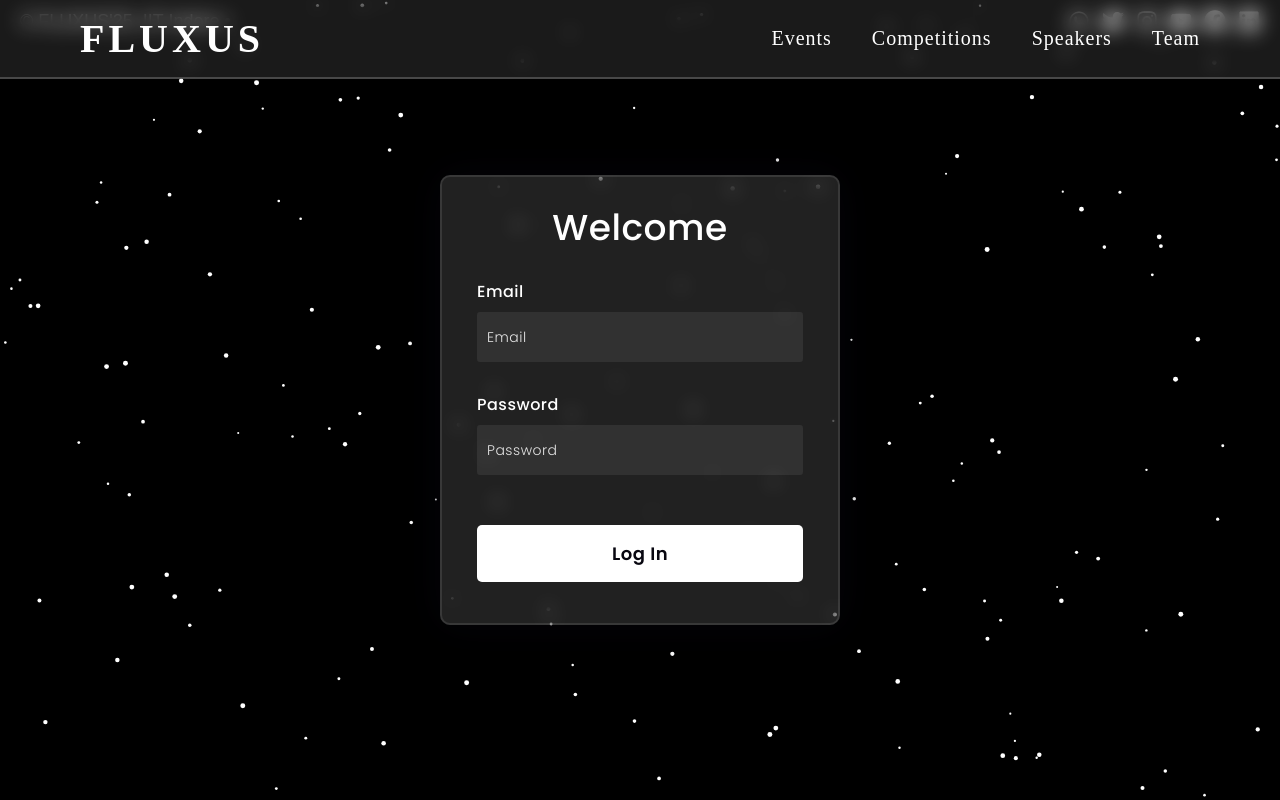
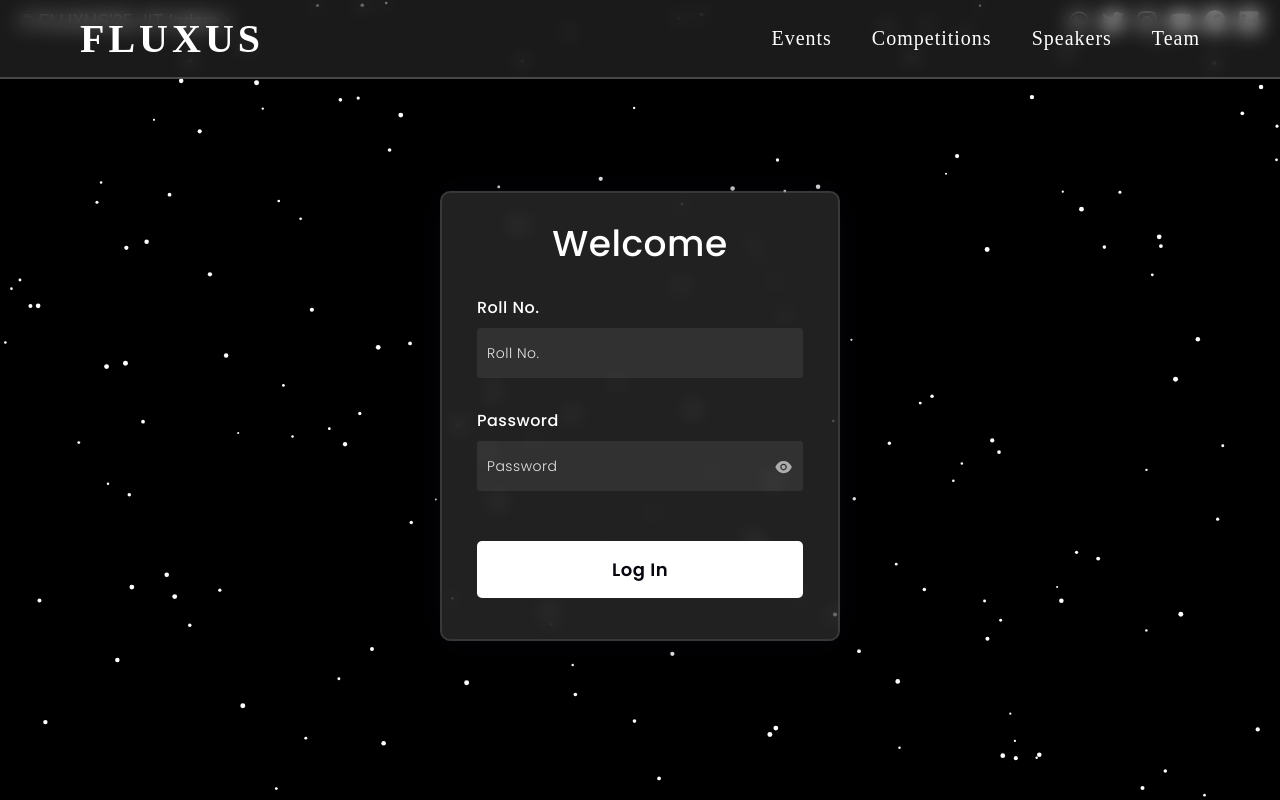
Before and after one commit to tanveeiii/Event-Management-System, a React (Vite) app in the folder event-frontend/: page /login in a window 1280 px wide. Built offline with nearby package versions, Linux system fonts and the light colour scheme.

Commit message:
login password visibility toggle

```diff
--- a/event-frontend/src/pages/Login.jsx
+++ b/event-frontend/src/pages/Login.jsx
@@ -1,20 +1,40 @@
-import React from 'react'
-import '../static/Login.css'
+import React, { useState } from 'react';
+import { AiFillEye, AiFillEyeInvisible } from 'react-icons/ai'; // Import eye icons
+import '../static/Login.css';
 
 const Login = () => {
+    const [showPassword, setShowPassword] = useState(false);
+
+    const togglePasswordVisibility = () => {
+        setShowPassword(!showPassword);
+    };
+
     return (
         <>
             <form method='post'>
                 <h3>Welcome</h3>
-                <label htmlFor="username">Email</label>
-                <input type="text" placeholder="Email" id="username" />
+                <label htmlFor="username">Roll No.</label>
+                <input type="text" placeholder="Roll No." id="username" />
                 <label htmlFor="password">Password</label>
-                <input type="password" placeholder="Password" id="password" />
+                <div className="password-container">
+                    <input
+                        type={showPassword ? "text" : "password"}
+                        placeholder="Password"
+                        id="password"
+                    />
+                    <span
+                        className="toggle-password"
+                        onClick={togglePasswordVisibility}
+                        role="button"
+                        aria-label="Toggle password visibility"
+                    >
+                        {showPassword ? <AiFillEyeInvisible /> : <AiFillEye />}
+                    </span>
+                </div>
                 <button>Log In</button>
             </form>
-
         </>
-    )
+    );
 }
 
-export default Login
+export default Login;
--- a/event-frontend/src/static/Homepage.css
+++ b/event-frontend/src/static/Homepage.css
@@ -143,7 +143,7 @@
     flex-direction: column;
     align-items: center;
     justify-content: center;
-    padding-top: 50px;
+    padding-top: 30px;
     color: white;
 }
 
--- a/event-frontend/src/static/Login.css
+++ b/event-frontend/src/static/Login.css
@@ -11,7 +11,7 @@ form{
     background-color: rgba(255,255,255,0.13);
     position: absolute;
     transform: translate(-50%,-50%);
-    top: 50%;
+    top: 52%;
     left: 50%;
     border-radius: 10px;
     backdrop-filter: blur(10px);
@@ -64,3 +64,26 @@ button{
     border-radius: 5px;
     cursor: pointer;
 }
+
+.password-container {
+    position: relative;
+    display: flex;
+    align-items: center;
+}
+
+.password-container input {
+    flex: 1;
+    /* padding-right: 40px;  */
+}
+
+.toggle-password {
+    position: absolute;
+    margin-top: 8px;
+    opacity: 0.6;
+    right: 10px;
+    cursor: pointer;
+    font-size: 1.2em;
+    color: #999; /* Optional: color for the icon */
+    top: 50%;
+    transform: translateY(-50%); /* Center the icon vertically */
+}
```
